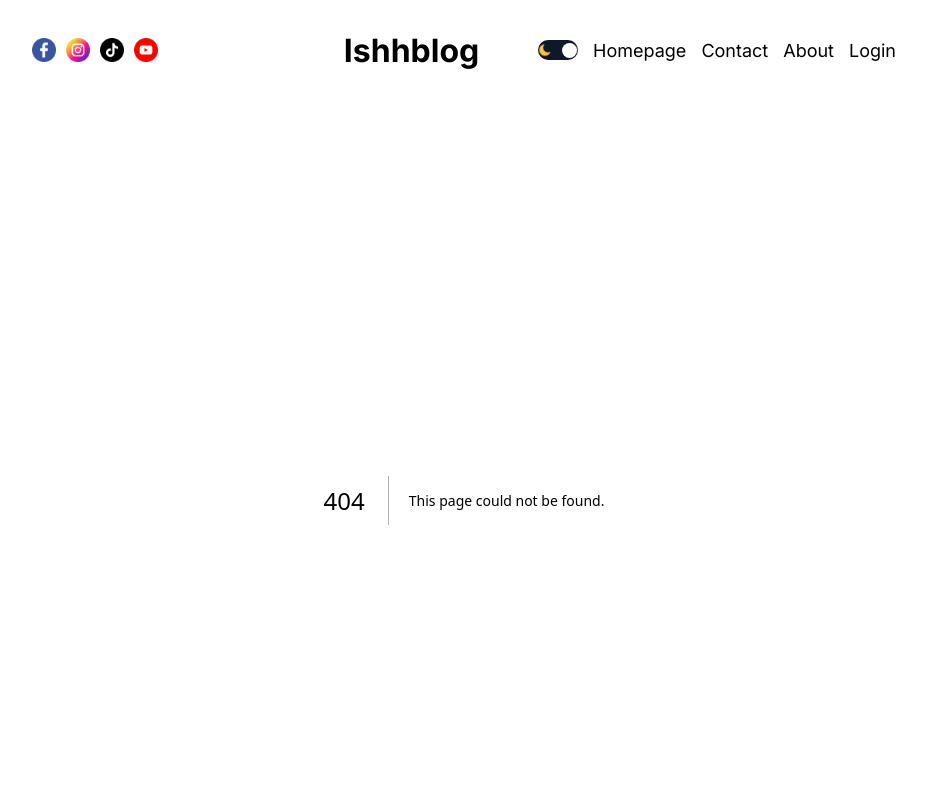
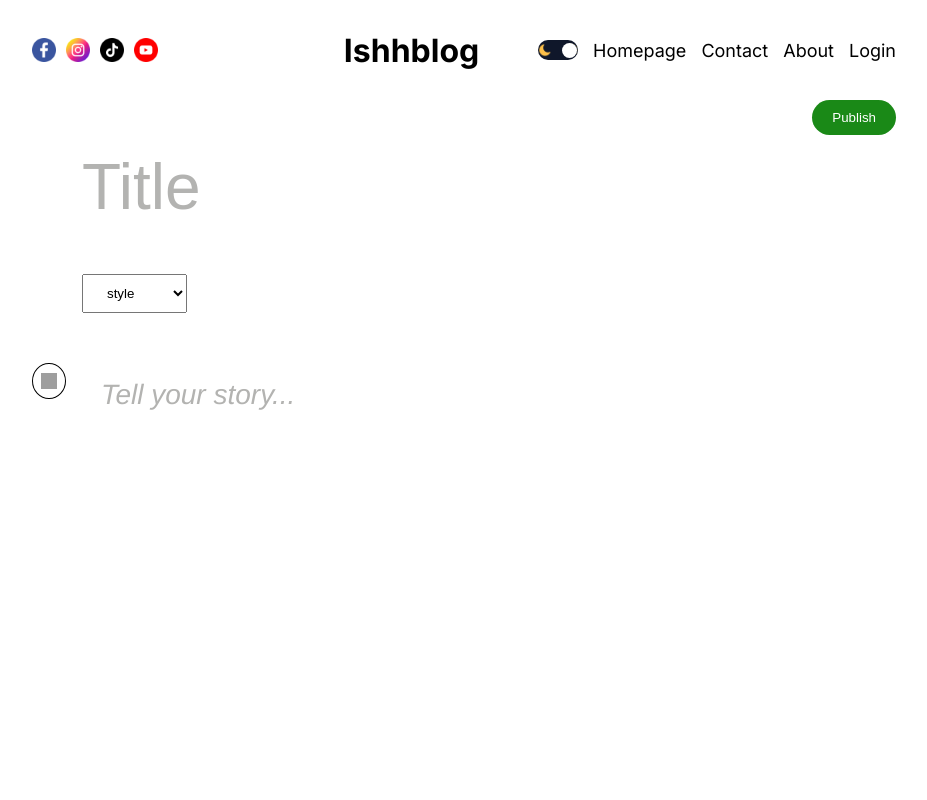
Before and after one commit to Goutam-04/Blogging, a Next.js app: page /write in a window 1280 px wide. Before the commit this address had no page. Shown: the top 800 px of the page, without its empty margins (176-1103 px from the left). Built offline with nearby package versions, Linux system fonts and the light colour scheme; no server answers; sample sign-in values are in the browser's storage; grey boxes are pictures that could not be loaded.

Commit message:
add a very simple login page skeleton

```diff
--- /dev/null
+++ b/src/app/login/loginPage.module.css
@@ -0,0 +1,55 @@
+.container {
+  display: flex;
+  align-items: center;
+  justify-content: center;
+  margin-top: 60px;
+}
+
+.wrapper {
+  background-color: var(--softBg);
+  padding: 150px 200px;
+  display: flex;
+  flex-direction: column;
+  gap: 50px;
+  border-radius: 10px;
+}
+
+.socialButton {
+  padding: 20px;
+  border-radius: 5px;
+  border: none;
+  color: white;
+  font-weight: bold;
+  cursor: pointer;
+  display: flex;
+  align-items: center;
+  justify-content: center;
+}
+
+.socialButton:first-child {
+  background-color: #ff5555;
+}
+
+.socialButton:nth-child(2) {
+  background-color: #111;
+}
+
+.socialButton:nth-child(3) {
+  background-color: #087bea;
+}
+
+@media screen and (max-width: 768px) {
+  .wrapper {
+    padding: 50px 100px;
+  }
+}
+@media screen and (max-width: 640px) {
+  .wrapper {
+    padding: 30px;
+  }
+
+  .socialButton{
+    font-weight: 400;
+    font-size: 14px;
+  }
+}
--- /dev/null
+++ b/src/app/write/page.jsx
@@ -0,0 +1,154 @@
+"use client";
+
+import Image from "next/image";
+import styles from "./writePage.module.css";
+import { useEffect, useState } from "react";
+import "react-quill/dist/quill.bubble.css";
+import { useRouter } from "next/navigation";
+import { useSession } from "next-auth/react";
+import {
+  getStorage,
+  ref,
+  uploadBytesResumable,
+  getDownloadURL,
+} from "firebase/storage";
+import { app } from "@/utils/firebase";
+import ReactQuill from "react-quill";
+
+const WritePage = () => {
+  const { status } = useSession();
+  const router = useRouter();
+
+  const [open, setOpen] = useState(false);
+  const [file, setFile] = useState(null);
+  const [media, setMedia] = useState("");
+  const [value, setValue] = useState("");
+  const [title, setTitle] = useState("");
+  const [catSlug, setCatSlug] = useState("");
+
+  useEffect(() => {
+    const storage = getStorage(app);
+    const upload = () => {
+      const name = new Date().getTime() + file.name;
+      const storageRef = ref(storage, name);
+
+      const uploadTask = uploadBytesResumable(storageRef, file);
+
+      uploadTask.on(
+        "state_changed",
+        (snapshot) => {
+          const progress =
+            (snapshot.bytesTransferred / snapshot.totalBytes) * 100;
+          console.log("Upload is " + progress + "% done");
+          switch (snapshot.state) {
+            case "paused":
+              console.log("Upload is paused");
+              break;
+            case "running":
+              console.log("Upload is running");
+              break;
+          }
+        },
+        (error) => {},
+        () => {
+          getDownloadURL(uploadTask.snapshot.ref).then((downloadURL) => {
+            setMedia(downloadURL);
+          });
+        }
+      );
+    };
+
+    file && upload();
+  }, [file]);
+
+  if (status === "loading") {
+    return <div className={styles.loading}>Loading...</div>;
+  }
+
+  if (status === "unauthenticated") {
+    router.push("/");
+  }
+
+  const slugify = (str) =>
+    str
+      .toLowerCase()
+      .trim()
+      .replace(/[^\w\s-]/g, "")
+      .replace(/[\s_-]+/g, "-")
+      .replace(/^-+|-+$/g, "");
+
+  const handleSubmit = async () => {
+    const res = await fetch("/api/posts", {
+      method: "POST",
+      body: JSON.stringify({
+        title,
+        desc: value,
+        img: media,
+        slug: slugify(title),
+        catSlug: catSlug || "style", //If not selected, choose the general category
+      }),
+    });
+
+    if (res.status === 200) {
+      const data = await res.json();
+      router.push(`/posts/${data.slug}`);
+    }
+  };
+
+  return (
+    <div className={styles.container}>
+      <input
+        type="text"
+        placeholder="Title"
+        className={styles.input}
+        onChange={(e) => setTitle(e.target.value)}
+      />
+      <select className={styles.select} onChange={(e) => setCatSlug(e.target.value)}>
+        <option value="style">style</option>
+        <option value="fashion">fashion</option>
+        <option value="food">food</option>
+        <option value="culture">culture</option>
+        <option value="travel">travel</option>
+        <option value="coding">coding</option>
+      </select>
+      <div className={styles.editor}>
+        <button className={styles.button} onClick={() => setOpen(!open)}>
+          <Image src="/plus.png" alt="" width={16} height={16} />
+        </button>
+        {open && (
+          <div className={styles.add}>
+            <input
+              type="file"
+              id="image"
+              onChange={(e) => setFile(e.target.files[0])}
+              style={{ display: "none" }}
+            />
+            <button className={styles.addButton}>
+              <label htmlFor="image">
+                <Image src="/image.png" alt="" width={16} height={16} />
+              </label>
+            </button>
+            <button className={styles.addButton}>
+              <Image src="/external.png" alt="" width={16} height={16} />
+            </button>
+            <button className={styles.addButton}>
+              <Image src="/video.png" alt="" width={16} height={16} />
+            </button>
+          </div>
+        )}
+        <ReactQuill
+          className={styles.textArea}
+          theme="bubble"
+          value={value}
+          onChange={setValue}
+          placeholder="Tell your story..."
+        />
+      </div>
+      <button className={styles.publish} onClick={handleSubmit}>
+        Publish
+      </button>
+    </div>
+  );
+};
+
+export default WritePage;
--- /dev/null
+++ b/src/app/write/writePage.module.css
@@ -0,0 +1,75 @@
+.container{
+  position: relative;
+  display: flex;
+  flex-direction: column;
+}
+
+.select{
+  margin-bottom: 50px;
+  padding: 10px 20px;
+  margin-left: 50px;
+  width: max-content;
+}
+
+.editor {
+  display: flex;
+  gap: 20px;
+  height: 700px;
+  position: relative;
+}
+
+.button,
+.addButton {
+  width: 36px;
+  height: 36px;
+  border-radius: 50%;
+  background-color: transparent;
+  border: 1px solid var(--textColor);
+  display: flex;
+  align-items: center;
+  justify-content: center;
+  cursor: pointer;
+}
+
+.addButton {
+  border-color: #1a8917;
+}
+
+.add {
+  display: flex;
+  gap: 20px;
+  background-color: var(--bg);
+  position: absolute;
+  z-index: 999;
+  width: 100%;
+  left: 50px;
+}
+
+.input{
+  padding: 50px;
+  font-size: 64px;
+  border: none;
+  outline: none;
+  background-color: transparent;
+  color: var(--textColor);
+}
+
+.input::placeholder{
+  color: #b3b3b1;
+}
+
+.textArea {
+  width: 100%;
+}
+
+.publish{
+  position: absolute;
+  top: 0px;
+  right: 0px;
+  padding: 10px 20px;
+  border: none;
+  background-color: #1a8917;
+  color: white;
+  cursor: pointer;
+  border-radius: 20px;
+}
```
Also changed, not shown: src/app/login/page.jsx (added, +26 -0 lines).
